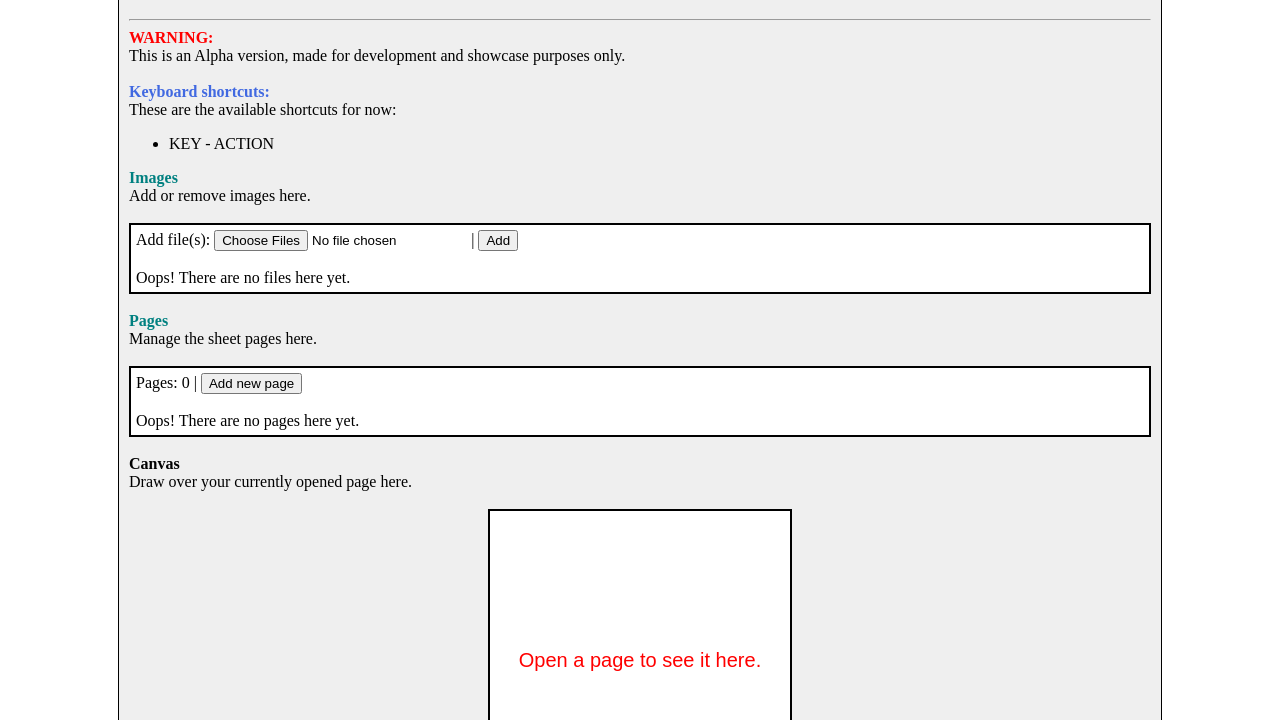
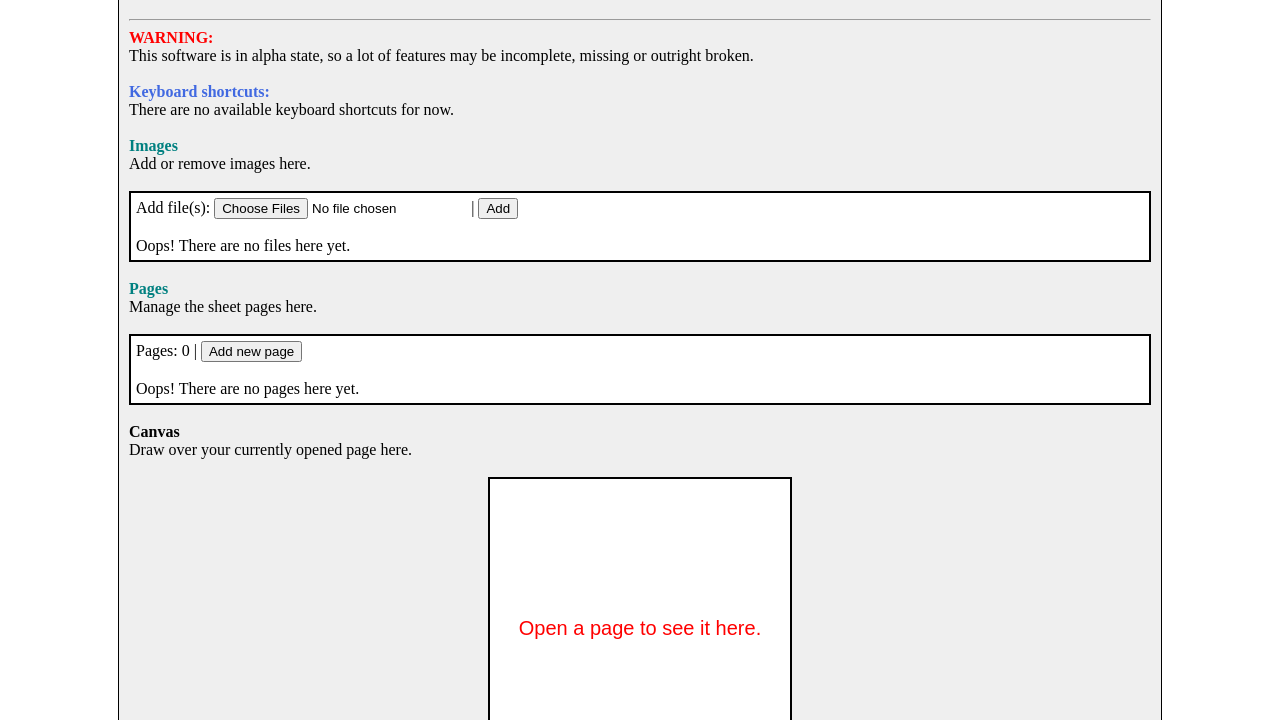
Before and after one commit to feikname/img2musicXML, a plain HTML site: page index.html in a window 1280 px wide. Shown: the part 80-800 px from the top of the page. Drawn offline with Linux system fonts and the light colour scheme.

Commit message:
Update/Fix some info on index.html

```diff
--- a/index.html
+++ b/index.html
@@ -133,8 +133,8 @@
 
     <span>
         <strong style="color:red">WARNING:</strong><br>
-        This is an Alpha version, made for development and showcase purposes
-        only.
+        This software is in alpha state, so a lot of features may be incomplete,
+      missing or outright broken.
     </span><br>
 
     <br>
@@ -142,12 +142,10 @@
     <!-- Keyboard Shortcuts -->
     <span>
         <strong style="color:royalblue">Keyboard shortcuts:</strong><br>
-        These are the available shortcuts for now:
+        There are no available keyboard shortcuts for now.
     </span><br>
 
-    <ul>
-        <li>KEY - ACTION</li>
-    </ul>
+    <br>
 
     <!-- Image manager -->
     <span>
@@ -255,8 +253,6 @@ Version:           v0.1-Alpha
 Development start: 2016-10-05 (YYYY-MM-DD) [BRT]
 Last modify:       <span id="i2mx-ver_info-last-modification">????-??-??</span> (YYYY-MM-DD) [BRT]
 Status:            UNDER_DEVELOPMENT
-
-NOTE: This is an development version, made for demonstration purposes only.
 </pre>
 
     <span>License: Apache v2.</span>
```
